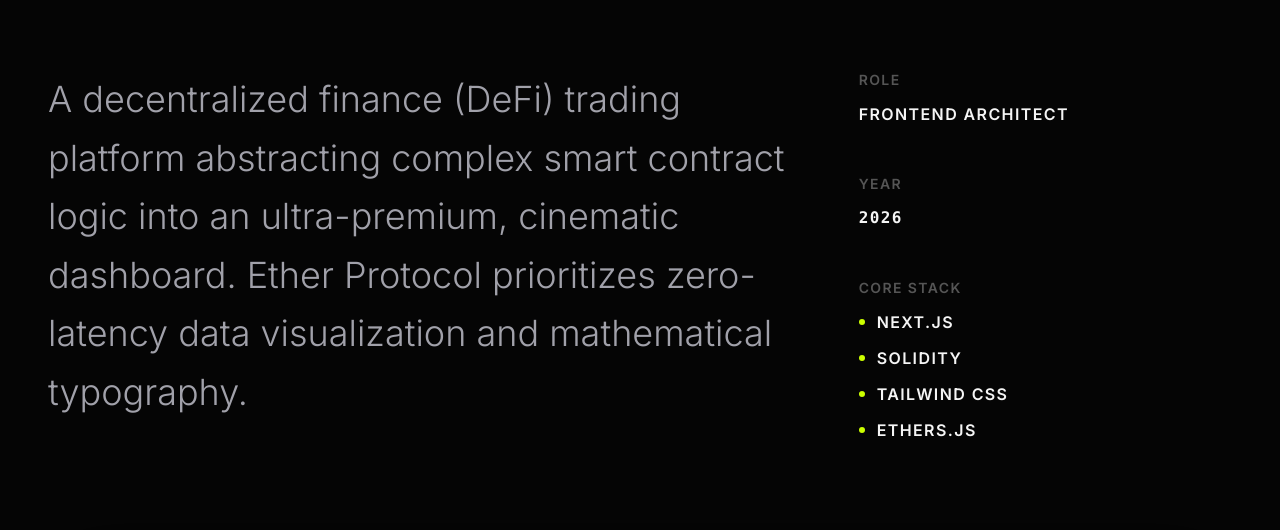
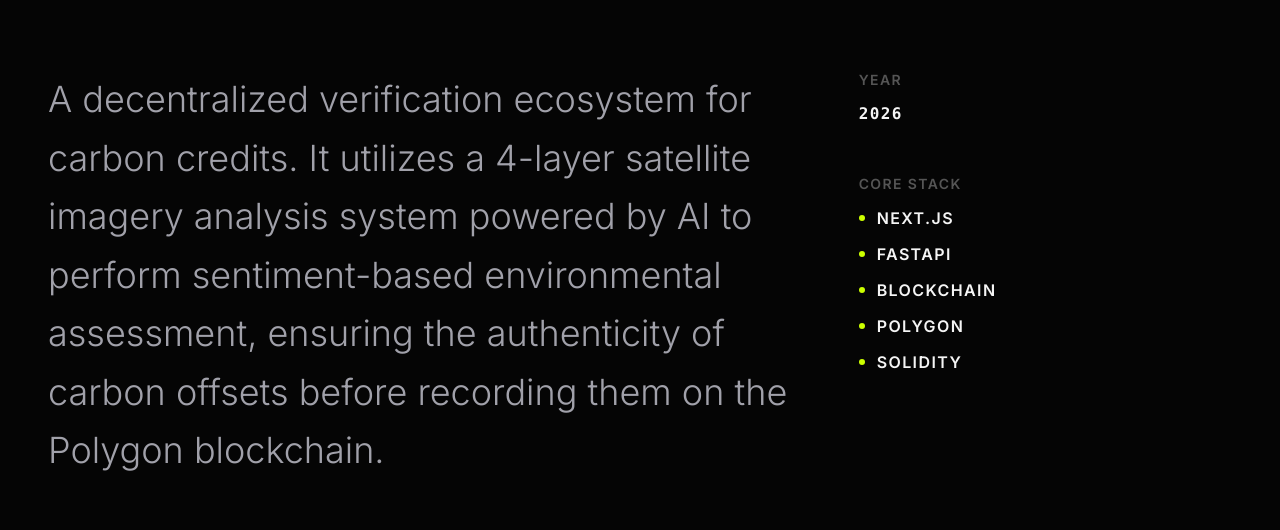
Before and after one commit to ryTCodes/Personal-Portfolio-Website, a Next.js app: page /projects/Carbon-Net-V2 in a window 1280 px wide. Shown: the part 625-1155 px from the top of the page. Built offline with nearby package versions, Linux system fonts and the light colour scheme.

Commit message:
Updated the Projects Data

```diff
--- a/src/app/projects/[slug]/page.tsx
+++ b/src/app/projects/[slug]/page.tsx
@@ -39,10 +39,7 @@ export default async function ProjectPage({ params }: { params: Promise<{ slug:
           </div>
 
           <div className="lg:col-span-4 flex flex-col gap-10 md:gap-12 text-sm uppercase tracking-widest font-semibold text-[#a1a1aa]">
-            <div>
-              <span className="text-[#555] block mb-3">Role</span>
-              <span className="text-[#f5f5f5] text-base">{project.role}</span>
-            </div>
+
             <div>
               <span className="text-[#555] block mb-3">Year</span>
               <span className="text-[#f5f5f5] text-base font-mono">{project.year}</span>
--- a/src/data/projects.ts
+++ b/src/data/projects.ts
@@ -2,22 +2,20 @@ export const projects = [
   {
     slug: "Carbon-Net-V2",
     title: "Carbon-Net V2",
-    category: "Web3 Platform",
+    category: "AI, Sustainable and Blockchain",
     year: "2026",
-    image: "https://images.unsplash.com/photo-1551288049-bebda4e38f71?q=80&w=2000&auto=format&fit=crop",
-    description: "A decentralized finance (DeFi) trading platform abstracting complex smart contract logic into an ultra-premium, cinematic dashboard. Ether Protocol prioritizes zero-latency data visualization and mathematical typography.",
-    role: "Frontend Architect",
-    tech: ["Next.js", "Solidity", "Tailwind CSS", "Ethers.js"],
+    image: "/images/carbonnet-v2.jpg",
+    description: "A decentralized verification ecosystem for carbon credits. It utilizes a 4-layer satellite imagery analysis system powered by AI to perform sentiment-based environmental assessment, ensuring the authenticity of carbon offsets before recording them on the Polygon blockchain.",
+    tech: ["Next.js", "FastAPI", "Blockchain", "Polygon", "Solidity"],
   },
   {
     slug: "WiChain",
     title: "WiChain",
-    category: "System Design",
+    category: "AI, Cybersecurity and Blockchain",
     year: "2025",
-    image: "https://images.unsplash.com/photo-1639762681485-074b7f938ba0?q=80&w=2000&auto=format&fit=crop",
-    description: "A visionary operating system interface designed entirely around spatial computing and neural interfaces. Lumina OS challenges the traditional desktop paradigm with physics-based window management and depth-layered typography.",
-    role: "Lead Product Designer",
-    tech: ["React Base", "Framer Motion", "WebGL", "Three.js"],
+    image: "/images/Wichain.jpg",
+    description: "A cybersecurity solution for Wi-Fi spoofing detection. The system scans local networks and employs a Machine Learning model—analyzing SSID, BSSID, signal strength, and encryption patterns—to identify rogue access points, subsequently logging threat data onto a blockchain for immutable auditing.",
+    tech: ["React", "FastAPI", "Blockchain", "Tailwind CSS", "Solidity", "Ethers.js"],
   },
 ];
 
```
Also changed, not shown: public/images/Wichain.jpg (added), public/images/carbonnet-v2.jpg (added).
